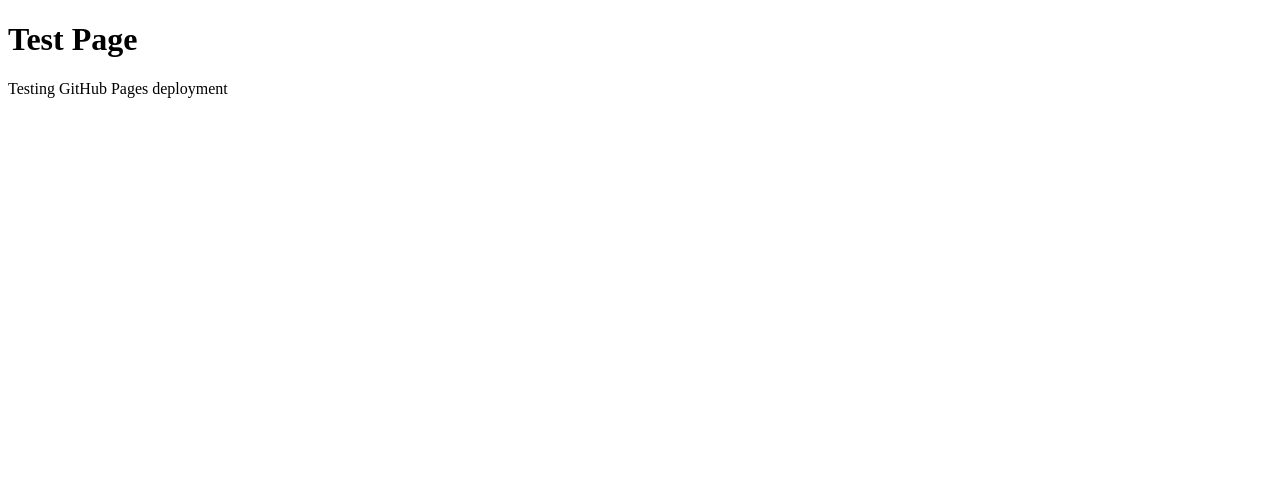
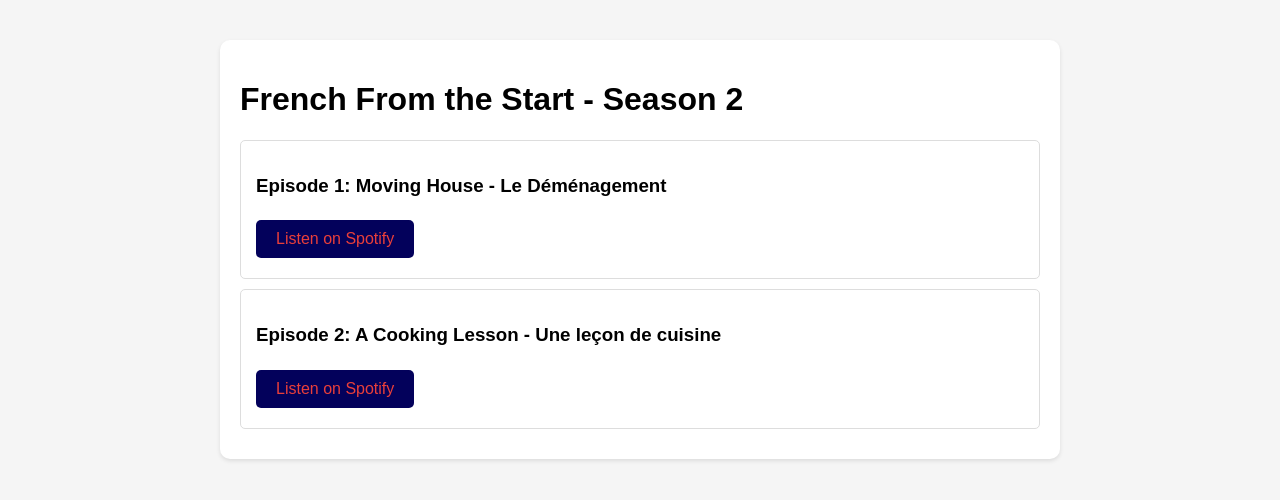
Before and after one commit to HighFrequencyfrench/french-progress-tracker, a plain HTML site: page index.html in a window 1280 px wide. Drawn offline with Linux system fonts and the light colour scheme.

Commit message:
Update index.html

```diff
--- a/index.html
+++ b/index.html
@@ -1,10 +1,52 @@
 <!DOCTYPE html>
 <html>
 <head>
-    <title>Test Page</title>
+    <title>French Learning Tracker</title>
+    <style>
+        body {
+            font-family: Arial;
+            margin: 20px;
+            padding: 20px;
+            background: #f5f5f5;
+        }
+        .container {
+            max-width: 800px;
+            margin: 0 auto;
+            background: white;
+            padding: 20px;
+            border-radius: 10px;
+            box-shadow: 0 2px 4px rgba(0,0,0,0.1);
+        }
+        .episode {
+            border: 1px solid #ddd;
+            margin: 10px 0;
+            padding: 15px;
+            border-radius: 5px;
+        }
+        .button {
+            background: #03015b;
+            color: #ea3f3a;
+            padding: 10px 20px;
+            border: none;
+            border-radius: 5px;
+            cursor: pointer;
+            text-decoration: none;
+            display: inline-block;
+            margin: 5px 0;
+        }
+    </style>
 </head>
 <body>
-    <h1>Test Page</h1>
-    <p>Testing GitHub Pages deployment</p>
+    <div class="container">
+        <h1>French From the Start - Season 2</h1>
+        <div class="episode">
+            <h3>Episode 1: Moving House - Le Déménagement</h3>
+            <a href="https://open.spotify.com/episode/2YNKRg1EaPYvgThs1cibda" class="button" target="_blank">Listen on Spotify</a>
+        </div>
+        <div class="episode">
+            <h3>Episode 2: A Cooking Lesson - Une leçon de cuisine</h3>
+            <a href="https://open.spotify.com/episode/2TpmEqW3hZdKfqYZsolT2u" class="button" target="_blank">Listen on Spotify</a>
+        </div>
+    </div>
 </body>
 </html>
```
